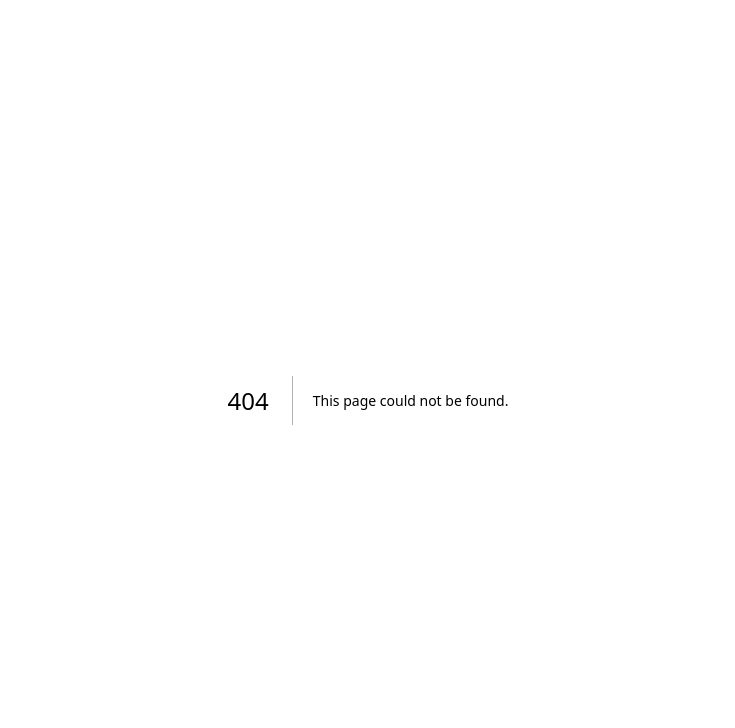
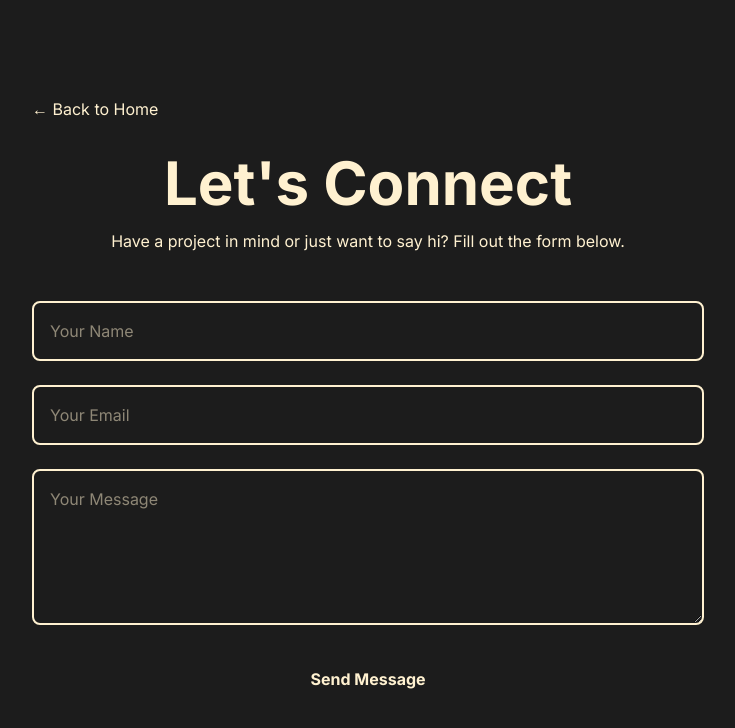
Before and after one commit to airizf11/riz-porto, a Next.js app: page /contact in a window 1280 px wide. Before the commit this address had no page. Shown: the top 728 px of the page, without its empty margins (272-1007 px from the left). Built offline with nearby package versions, Linux system fonts and the light colour scheme; no server answers.

Commit message:
Revis contact, Grouping Find Me, initial supabase db, some bugs.

```diff
--- a/package.json
+++ b/package.json
@@ -16,6 +16,7 @@
     "@headlessui/react": "^2.2.4",
     "@heroicons/react": "^2.2.0",
     "@supabase/ssr": "^0.6.1",
+    "@supabase/supabase-js": "^2.50.0",
     "@vercel/analytics": "^1.5.0",
     "@vercel/speed-insights": "^1.2.0",
     "clsx": "^2.1.1",
@@ -25,10 +26,12 @@
     "react": "^19.0.0",
     "react-dom": "^19.0.0",
     "react-icons": "^5.5.0",
-    "swiper": "^11.2.8"
+    "swiper": "^11.2.8",
+    "zod": "^3.25.67"
   },
   "devDependencies": {
     "@eslint/eslintrc": "^3",
+    "@tailwindcss/aspect-ratio": "^0.4.2",
     "@tailwindcss/postcss": "^4",
     "@types/node": "^20",
     "@types/react": "^19",
--- /dev/null
+++ b/src/app/contact/actions.ts
@@ -0,0 +1,41 @@
+// src/app/contact/actions.ts
+/* eslint-disable @typescript-eslint/no-unused-vars */
+/* eslint-disable @typescript-eslint/no-explicit-any */
+"use server";
+
+import { supabase } from "@/lib/supabase";
+import { revalidatePath } from "next/cache";
+import { z } from "zod";
+
+const contactSchema = z.object({
+  name: z.string().min(2, "Name must be at least 2 characters."),
+  email: z.string().email("Invalid email address."),
+  message: z.string().min(10, "Message must be at least 10 characters."),
+});
+
+export async function submitContactForm(prevState: any, formData: FormData) {
+  const validatedFields = contactSchema.safeParse({
+    name: formData.get("name"),
+    email: formData.get("email"),
+    message: formData.get("message"),
+  });
+
+  if (!validatedFields.success) {
+    return {
+      errors: validatedFields.error.flatten().fieldErrors,
+      message: "Validation failed.",
+    };
+  }
+
+  const { data, error } = await supabase
+    .from("contacts")
+    .insert([validatedFields.data]);
+
+  if (error) {
+    console.error("Supabase error:", error);
+    return { message: "Failed to send message. Please try again later." };
+  }
+
+  revalidatePath("/contact");
+  return { message: "Message sent successfully! Thank you.", success: true };
+}
--- /dev/null
+++ b/src/app/contact/page.tsx
@@ -0,0 +1,122 @@
+// src/app/contact/page.tsx
+/* eslint-disable react/no-unescaped-entities */
+"use client";
+
+import { useFormState, useFormStatus } from "react-dom";
+import { submitContactForm } from "./actions";
+
+const initialState = {
+  message: "",
+  errors: {},
+  success: undefined,
+};
+
+function SubmitButton() {
+  const { pending } = useFormStatus();
+  return (
+    <button
+      type="submit"
+      disabled={pending}
+      className="w-full px-6 py-3 bg-primary text-dark font-bold rounded-lg transition-transform hover:scale-105 active:scale-95 disabled:bg-primary/50 disabled:cursor-not-allowed"
+    >
+      {pending ? "Sending..." : "Send Message"}
+    </button>
+  );
+}
+
+export default function ContactPage() {
+  const [state, formAction] = useFormState(submitContactForm, initialState);
+
+  if (state.success) {
+    return (
+      <div className="min-h-screen flex flex-col items-center justify-center text-center p-8">
+        <h1 className="heading text-4xl text-accent mb-4">Thank You!</h1>
+        <p className="text-xl text-light/80">{state.message}</p>
+        <a
+          href="/"
+          className="mt-8 px-5 py-2 border-2 border-light/50 text-light font-bold rounded-lg transition-colors hover:bg-light/10"
+        >
+          ← Back to Home
+        </a>
+      </div>
+    );
+  }
+
+  return (
+    <div className="min-h-screen flex flex-col items-center justify-center p-8">
+      <div className="w-full max-w-2xl">
+        <a
+          href="/"
+          className="text-light/70 hover:text-light mb-8 inline-block"
+        >
+          ← Back to Home
+        </a>
+        <h1 className="heading text-5xl md:text-6xl text-center mb-4">
+          Let's <span className="text-secondary">Connect</span>
+        </h1>
+        <p className="text-center text-light/70 mb-12">
+          Have a project in mind or just want to say hi? Fill out the form
+          below.
+        </p>
+
+        <form action={formAction} className="flex flex-col gap-6">
+          <div>
+            <label htmlFor="name" className="sr-only">
+              Name
+            </label>
+            <input
+              type="text"
+              id="name"
+              name="name"
+              placeholder="Your Name"
+              className="w-full p-4 bg-dark/50 border-2 border-light/20 rounded-lg focus:ring-2 focus:ring-accent focus:border-accent outline-none transition-all"
+            />
+            {state.errors?.name && (
+              <p className="text-red-400 text-sm mt-1">
+                {state.errors.name[0]}
+              </p>
+            )}
+          </div>
+          <div>
+            <label htmlFor="email" className="sr-only">
+              Email
+            </label>
+            <input
+              type="email"
+              id="email"
+              name="email"
+              placeholder="Your Email"
+              className="w-full p-4 bg-dark/50 border-2 border-light/20 rounded-lg focus:ring-2 focus:ring-accent focus:border-accent outline-none transition-all"
+            />
+            {state.errors?.email && (
+              <p className="text-red-400 text-sm mt-1">
+                {state.errors.email[0]}
+              </p>
+            )}
+          </div>
+          <div>
+            <label htmlFor="message" className="sr-only">
+              Message
+            </label>
+            <textarea
+              id="message"
+              name="message"
+              rows={5}
+              placeholder="Your Message"
+              className="w-full p-4 bg-dark/50 border-2 border-light/20 rounded-lg focus:ring-2 focus:ring-accent focus:border-accent outline-none transition-all"
+            ></textarea>
+            {state.errors?.message && (
+              <p className="text-red-400 text-sm mt-1">
+                {state.errors.message[0]}
+              </p>
+            )}
+          </div>
+          <SubmitButton />
+          {state.message && !state.success && (
+            <p className="text-red-400 text-sm text-center">{state.message}</p>
+          )}
+        </form>
+      </div>
+    </div>
+  );
+}
--- a/src/app/page.tsx
+++ b/src/app/page.tsx
@@ -4,18 +4,19 @@ import { AboutSection } from "@/components/AboutSection";
 import { ProjectsSection } from "@/components/ProjectsSection";
 import { SocialsSection } from "@/components/SocialsSection";
 import { QuoteSection } from "@/components/QuoteSection";
-import { ContactSection } from "@/components/ContactSection";
 import { Footer } from "@/components/Footer";
+import { SectionSeparator } from "@/components/SectionSeparator"; // <-- Import
 
 export default function HomePage() {
   return (
     <main className="flex flex-col items-center justify-center">
       <HeroSection />
       <AboutSection />
+      <SectionSeparator color="accent" />
       <ProjectsSection />
+      <SectionSeparator color="tertiary" />
       <SocialsSection />
       <QuoteSection />
-      <ContactSection />
       <Footer />
     </main>
   );
--- a/src/components/HeroSection.tsx
+++ b/src/components/HeroSection.tsx
@@ -39,7 +39,7 @@ export const HeroSection = () => {
             <ArrowRight className="w-5 h-5 transition-transform group-hover:translate-x-1" />
           </a>
           <a
-            href="#contact"
+            href="/contact"
             className="group flex items-center justify-center gap-2 px-6 py-3 border-2 border-light/50 text-light font-bold rounded-full transition-colors hover:bg-light/10 active:bg-light/20"
           >
             Contact Me <Mail className="w-5 h-5" />
--- a/src/components/ProjectsSection.tsx
+++ b/src/components/ProjectsSection.tsx
@@ -1,5 +1,5 @@
 // src/components/ProjectsSection.tsx
-import Image from "next/legacy/image";
+import Image from "next/image";
 import { AnimatedSection } from "./AnimatedSection";
 
 const projects = [
@@ -16,9 +16,9 @@ const projects = [
     name: "atList",
     description:
       "Stream helper can log chats, moderate like a pro, also engage your audience effortlessly.",
-    stack: ["JavaScript", "Platform APIs", "Webhooks"],
+    stack: ["JavaScript", "Node.js", "Twitch API"],
     image: "/images/atlist-preview.png",
-    liveUrl: "https://atlistapp.vercel.app",
+    liveUrl: "https://atlistapp.vercerl.app",
     repoUrl: "#",
   },
 ];
@@ -34,31 +34,28 @@ export const ProjectsSection = () => {
           {projects.map((project, index) => (
             <div
               key={index}
-              className="grid grid-cols-1 md:grid-cols-2 gap-8 items-center"
+              className="grid grid-cols-1 md:grid-cols-2 gap-8 md:gap-12 items-center"
             >
               <div
-                className={`relative group ${
-                  index % 2 === 1 ? "md:order-last" : ""
-                }`}
+                className={`group ${index % 2 === 1 ? "md:order-last" : ""}`}
               >
-                <div className="aspect-w-16 aspect-h-9 rounded-xl overflow-hidden shadow-2xl">
+                <div className="relative aspect-w-16 aspect-h-9 rounded-xl overflow-hidden shadow-2xl border-2 border-transparent group-hover:border-accent transition-all duration-300">
                   <Image
                     src={project.image}
                     alt={`Preview of ${project.name}`}
-                    layout="fill"
-                    objectFit="cover"
-                    className="transition-transform duration-500 group-hover:scale-105"
+                    fill
+                    className="object-cover transition-transform duration-500 group-hover:scale-105"
                   />
                   <div className="absolute inset-0 bg-dark/30 group-hover:bg-dark/10 transition-colors"></div>
                 </div>
               </div>
 
-              <div className="flex flex-col gap-4">
+              <div className="flex flex-col gap-4 text-center md:text-left">
                 <h3 className="heading text-3xl text-accent">{project.name}</h3>
                 <p className="text-light/80 text-lg leading-relaxed">
                   {project.description}
                 </p>
-                <div className="flex flex-wrap gap-2 my-2">
+                <div className="flex flex-wrap gap-2 my-2 justify-center md:justify-start">
                   {project.stack.map((tech) => (
                     <span
                       key={tech}
@@ -68,7 +65,7 @@ export const ProjectsSection = () => {
                     </span>
                   ))}
                 </div>
-                <div className="flex items-center gap-4 mt-4">
+                <div className="flex items-center gap-4 mt-4 justify-center md:justify-start">
                   <a
                     href={project.liveUrl}
                     target="_blank"
@@ -94,7 +91,7 @@ export const ProjectsSection = () => {
           <button className="text-accent font-bold hover:underline text-lg">
             See All Projects
           </button>
-        </div>
+        </div>{" "}
       </div>
     </AnimatedSection>
   );
--- /dev/null
+++ b/src/components/SectionSeparator.tsx
@@ -0,0 +1,26 @@
+// src/components/SectionSeparator.tsx
+type SectionSeparatorProps = {
+  color: "primary" | "accent" | "secondary" | "tertiary";
+};
+
+export const SectionSeparator = ({ color }: SectionSeparatorProps) => {
+  const colorMap = {
+    primary: "fill-primary",
+    accent: "fill-accent",
+    secondary: "fill-secondary",
+    tertiary: "fill-tertiary",
+  };
+
+  return (
+    <div className="bg-dark/95 backdrop-blur-sm">
+      <svg
+        className={`w-full ${colorMap[color]}`}
+        xmlns="http://www.w3.org/2000/svg"
+        viewBox="0 0 1200 120"
+        preserveAspectRatio="none"
+      >
+        <path d="M1200 120L0 16.48 0 0 1200 0 1200 120z"></path>
+      </svg>
+    </div>
+  );
+};
--- a/src/components/SocialsSection.tsx
+++ b/src/components/SocialsSection.tsx
@@ -1,23 +1,14 @@
-// File: src/components/SocialsSection.tsx
+// src/components/SocialsSection.tsx
 /* eslint-disable @typescript-eslint/no-unused-vars */
 import { AnimatedSection } from "./AnimatedSection";
 import { FaYoutube, FaTiktok, FaInstagram, FaGithub } from "react-icons/fa";
-import {
-  Brain,
-  Gamepad2,
-  MessageSquareText,
-  Music,
-  Clapperboard,
-} from "lucide-react";
+import { Brain, MessageSquareText, Code } from "lucide-react";
 
-const socialLinks = [
+const socialGroups = [
   {
-    icon: <FaGithub />,
-    name: "GitHub",
-    desc: "Code, projects, & contributions",
-    color: "text-light",
-    url: "https://github.com/airizf11",
-  },
+    category: "YouTube Channels",
+    color: "text-primary",
+    links: [
       {
         icon: <FaYoutube />,
         name: "Rizyan Channel",
@@ -40,13 +31,6 @@ const socialLinks = [
         url: "https://www.youtube.com/@rizianday",
       },
       {
-    icon: <FaTiktok />,
-    name: "@akuriziyan",
-    desc: "Random ideas & creative bits",
-    color: "text-light",
-    url: "https://www.tiktok.com/@akuriziyan",
-  },
-  {
         icon: <FaYoutube />,
         name: "RiFe M Musik",
         desc: "Music & covers",
@@ -60,12 +44,37 @@ const socialLinks = [
         color: "text-light/60",
         url: "https://www.youtube.com/@rizianlive",
       },
+    ],
+  },
+  {
+    category: "Code & Professional",
+    color: "text-light",
+    links: [
+      {
+        icon: <FaGithub />,
+        name: "GitHub",
+        desc: "My code & projects",
+        url: "https://github.com/your-username",
+      },
+    ],
+  },
+  {
+    category: "Social Media",
+    color: "text-tertiary",
+    links: [
       {
         icon: <FaInstagram />,
         name: "Instagram",
         desc: "Mix of life",
-    color: "text-pink-400",
-    url: "https://instagram.com/rizyan.people",
+        url: "#",
+      },
+      {
+        icon: <FaTiktok />,
+        name: "@akuriziyan",
+        desc: "Random ideas & creative bits",
+        url: "#",
+      },
+    ],
   },
 ];
 
@@ -73,19 +82,30 @@ export const SocialsSection = () => {
   return (
     <AnimatedSection className="w-full py-20 md:py-32 bg-dark/95 backdrop-blur-sm">
       <div className="container mx-auto max-w-6xl px-8">
-        <h2 className="heading text-4xl md:text-5xl text-center mb-12">
+        <h2 className="heading text-4xl md:text-5xl text-center mb-16">
           Find Me <span className="text-tertiary">Online</span>
         </h2>
-        <div className="grid grid-cols-1 sm:grid-cols-2 lg:grid-cols-3 gap-6">
-          {socialLinks.map((link, index) => (
+        <div className="flex flex-col gap-12">
+          {socialGroups.map((group) => (
+            <div key={group.category}>
+              <h3
+                className={`heading text-2xl mb-6 border-l-4 pl-4 ${group.color.replace(
+                  "text-",
+                  "border-"
+                )}`}
+              >
+                {group.category}
+              </h3>
+              <div className="grid grid-cols-1 md:grid-cols-2 lg:grid-cols-3 gap-6">
+                {group.links.map((link) => (
                   <a
                     href={link.url}
-              key={index}
+                    key={link.name}
                     target="_blank"
                     rel="noopener noreferrer"
                     className="group flex items-center gap-4 bg-dark/50 border border-light/10 rounded-xl p-4 transition-all duration-300 hover:border-tertiary/50 hover:bg-dark/20 hover:scale-105"
                   >
-              <div className={`text-3xl ${link.color}`}>{link.icon}</div>
+                    <div className={`text-3xl ${group.color}`}>{link.icon}</div>
                     <div>
                       <h4 className="font-bold text-light">{link.name}</h4>
                       <p className="text-sm text-light/70">{link.desc}</p>
@@ -94,6 +114,9 @@ export const SocialsSection = () => {
                 ))}
               </div>
             </div>
+          ))}
+        </div>
+      </div>
     </AnimatedSection>
   );
 };
--- /dev/null
+++ b/src/lib/supabase.ts
@@ -0,0 +1,7 @@
+// src/lib/supabase.ts
+import { createClient } from "@supabase/supabase-js";
+
+const supabaseUrl = process.env.NEXT_PUBLIC_SUPABASE_URL!;
+const supabaseAnonKey = process.env.NEXT_PUBLIC_SUPABASE_ANON_KEY!;
+
+export const supabase = createClient(supabaseUrl, supabaseAnonKey);
```
Also changed, not shown: 1 other file (tests, documents, lock files or other folders). Lines whose indentation alone changed are shown as unchanged.
